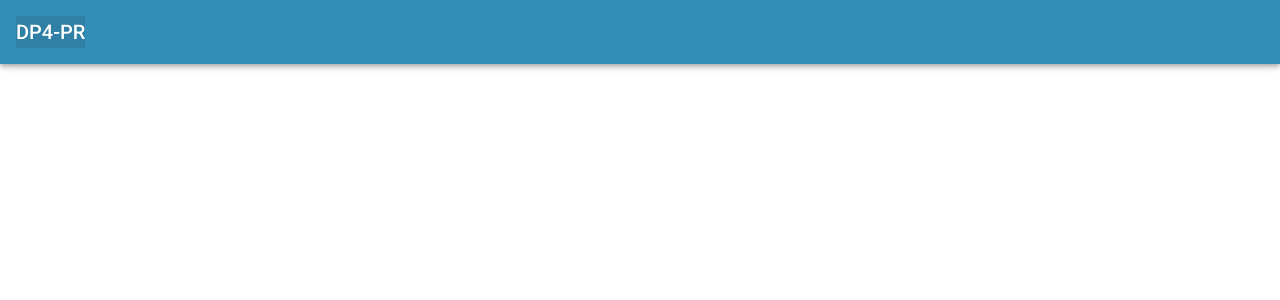
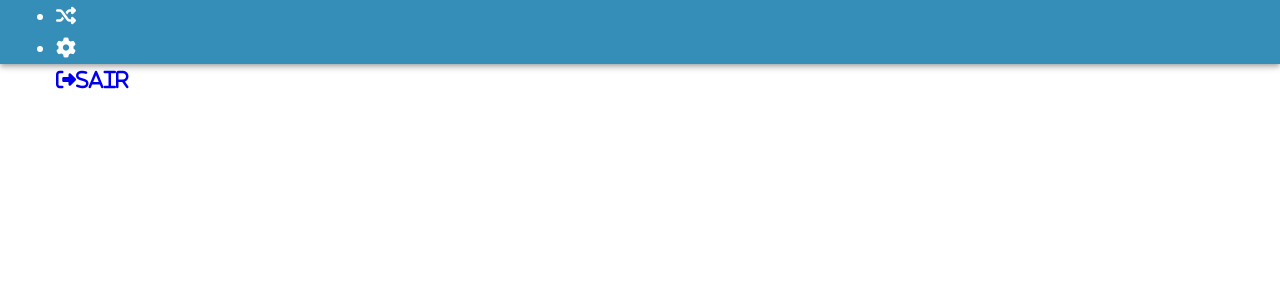
Before and after one commit to OlgaMariaS/Projeto-Menu, an Angular app: page / in a window 1280 px wide. Shown: the top 300 px of the page. Built offline with nearby package versions, Linux system fonts and the light colour scheme.

Commit message:
font awesome

```diff
--- a/angular.json
+++ b/angular.json
@@ -27,6 +27,7 @@
               "src/assets"
             ],
             "styles": [
+              "node_modules/@fortawesome/fontawesome-free/css/all.css",
               "./node_modules/@angular/material/prebuilt-themes/indigo-pink.css",
               "src/styles.css"
             ],
--- a/package.json
+++ b/package.json
@@ -20,6 +20,7 @@
     "@angular/platform-browser": "~13.2.0",
     "@angular/platform-browser-dynamic": "~13.2.0",
     "@angular/router": "~13.2.0",
+    "@fortawesome/fontawesome-free": "^6.1.0",
     "rxjs": "~7.5.0",
     "tslib": "^2.3.0",
     "zone.js": "~0.11.4"
--- a/src/app/app.module.ts
+++ b/src/app/app.module.ts
@@ -7,6 +7,7 @@ import { BrowserAnimationsModule } from '@angular/platform-browser/animations';
 import { HeaderComponent } from './header/header.component';
 
 import { MatToolbarModule } from '@angular/material/toolbar';
+
 
 @NgModule({
   declarations: [
@@ -22,4 +23,6 @@ import { MatToolbarModule } from '@angular/material/toolbar';
   providers: [],
   bootstrap: [AppComponent]
 })
-export class AppModule { }
+
+export class AppModule {
+}
--- a/src/app/header/header.component.css
+++ b/src/app/header/header.component.css
@@ -11,3 +11,9 @@
     background-color: #3080a6;
     color: #fff;
 }
+.cantoSuperiorDireito {
+    float: right;
+}
+.cantoSuperiorDireito ul {
+    list-style: none;
+}
--- a/src/app/header/header.component.html
+++ b/src/app/header/header.component.html
@@ -1,10 +1,131 @@
+<script src="https://kit.fontawesome.com/1bea2dbc7d.js" crossorigin="anonymous"></script>
 <mat-toolbar class="header mat-elevation-z4">
-    <span>
-        <h1 id="tituloDP4">DP4-PR</h1>
-    </span>
-    <nav class="cantoSuperiorDireito">
-        <i class="material-icons">
-
-        </i>
+    <nav>
+        <ul class="cantoSuperiorDireito">
+            <li id="notificacoes">
+                <i class="far fa-bell"></i>
+            </li>
+            <li id="NAOSEI">
+                <i class="fas fa-random"></i>
+            </li>
+            <li id="configuracoes">
+                <i class="fas fa-cog"></i>
+            </li>
+            <li id="sair">
+                <a href="voltaAPagina"><i class="fas fa-sign-out-alt">sair</i></a>
+                <!-- voltaAPaginaParaAcessar -->
+            </li>
+        </ul>
     </nav>
+    <!-- <nav class="menu">
+        <span expandir>
+            <div class="menu-toggle">
+                <label for="checkbox-menu">
+                    <span></span>
+                    <span></span>
+                    <span></span>
+                </label>
+            </div>
+        </span>
+        <ul class="expansaoDoBotao">
+            <h1>DP4-PR</h1>
+            <p id="nome">USUARIO </p>
+            <p id="tituloMenu">MENU</p>
+            <ul>
+                <li>
+                    <span expandir>
+                        <i class="fas fa-shopping-cart"></i>
+                        <a href='menu/Pedidos.html'>Pedidos</a>
+                        <i id= "setas" class="fas fa-chevron-left"></i>
+                    </span>
+                </li>
+                <li>
+                    <span expandir>
+                        <i class="fas fa-palette"></i>
+                        <a href='menu/Acordos.html'>Acordos</a>
+                        <i id= "setas" class="fas fa-chevron-left"></i>
+                    </span>
+                </li>
+                <li>
+                    <span expandir>
+                        <i class="fas fa-users"></i>
+                        <a href='menu/Clientes.html'>Clientes</a>
+                        <i id="setas" class="fas fa-chevron-left"></i>
+                    </span>
+                </li>
+                <li>
+                    <span expandir>
+                        <i class="fas fa-suitcase"></i>
+                        <a href='menu/Representantes.html'>Representantes</a>
+                        <i id= "setas" class="fas fa-chevron-left"></i>
+                    </span>
+                </li>
+                <li>
+                    <span expandir>
+                        <i class="fas fa-check"></i>
+                        <a href='menu/Acerto Mensal.html'>Acerto Mensal</a>
+                        <i id= "setas" class="fas fa-chevron-left"></i>
+                    </span>
+                </li>
+                <li>
+                    <span expandir>
+                        <i class="far fa-edit"></i>
+                        <a href='menu/Aprovacao de Pedidos.html'>Aprovação de Pedidos</a>
+                        <i id= "setas" class="fas fa-chevron-left"></i>
+                    </span>
+                </li>
+                <li>
+                    <span expandir>
+                        <i class="fas fa-book"></i>
+                        <a href='menu/Relatorios.html'>Relatórios</a>
+                        <i id="setas" class="fas fa-chevron-left"></i>
+                    </span>
+                </li>
+                <li>
+                    <span expandir>
+                        <i class="fas fa-tags"></i>
+                        <a href='menu/Catalagos.html'>Catálagos</a>
+                        <i id="setas" class="fas fa-chevron-left"></i>
+                    </span>
+                </li>
+                <li>
+                    <span expandir>
+                        <i class="fas fa-clipboard-list"></i>
+                        <a href='menu/Plano de Metas.html'>Plano de Metas</a>
+                        <i id="setas" class="fas fa-chevron-left"></i>
+                    </span>
+                </li>
+                <li>
+                    <span expandir>
+                        <i class="fas fa-user"></i>
+                        <a href='menu/Eventos.html'>Eventos</a>
+                        <i id="setas" class="fas fa-chevron-left"></i>
+                    </span>
+                </li>
+                <li>
+                    <span expandir>
+                        <i class="fas fa-graduation-cap"></i>
+                        <a href='menu/Colaboradores.html'>Colaboradores</a>
+                        <i id="setas" class="fas fa-chevron-left"></i>
+                    </span>
+                </li>
+                <li>
+                    <span expandir>
+                        <i class="fas fa-globe-americas"></i>
+                        <a href='menu/Clube Mais DP4.html'>ClubeMais DP4</a>
+                        <i id= "setas" class="fas fa-chevron-left"></i>
+                    </span>
+                </li>
+            </ul>
+        </ul>
+    </nav>
+    <script>
+        document.querySelectorAll('[expandir]').forEach(folder => {
+            folder.onclick = function (e) {
+                const proximoElemento = folder.nextElementSibling;
+                const visibilidadeDoProximoElemento = proximoElemento.style.display;
+                proximoElemento.style.display = visibilidadeDoProximoElemento === 'none' ? 'block' : 'none'
+            }
+        })
+    </script> -->
 </mat-toolbar>
```
Also changed, not shown: 1 other file (tests, documents, lock files or other folders).
